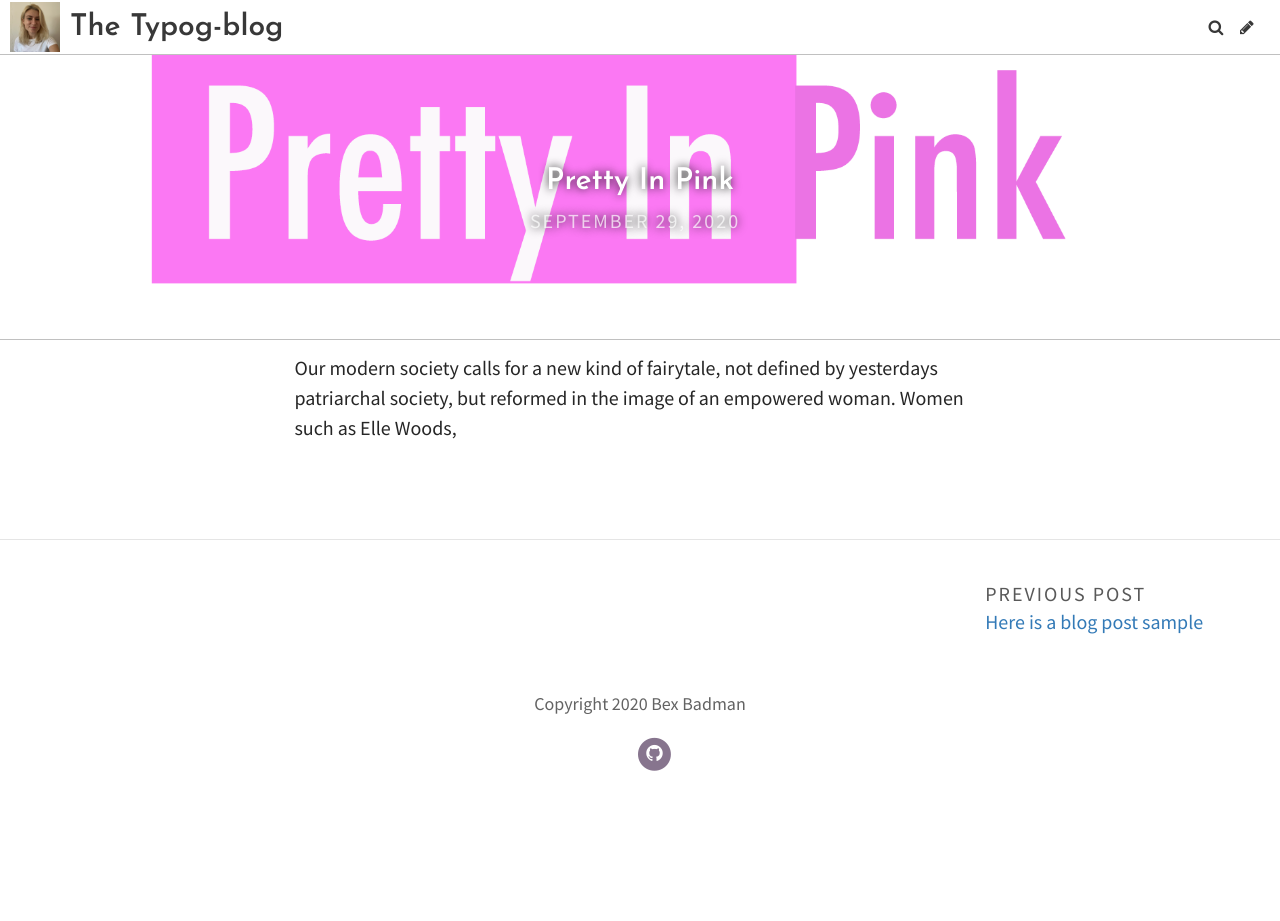
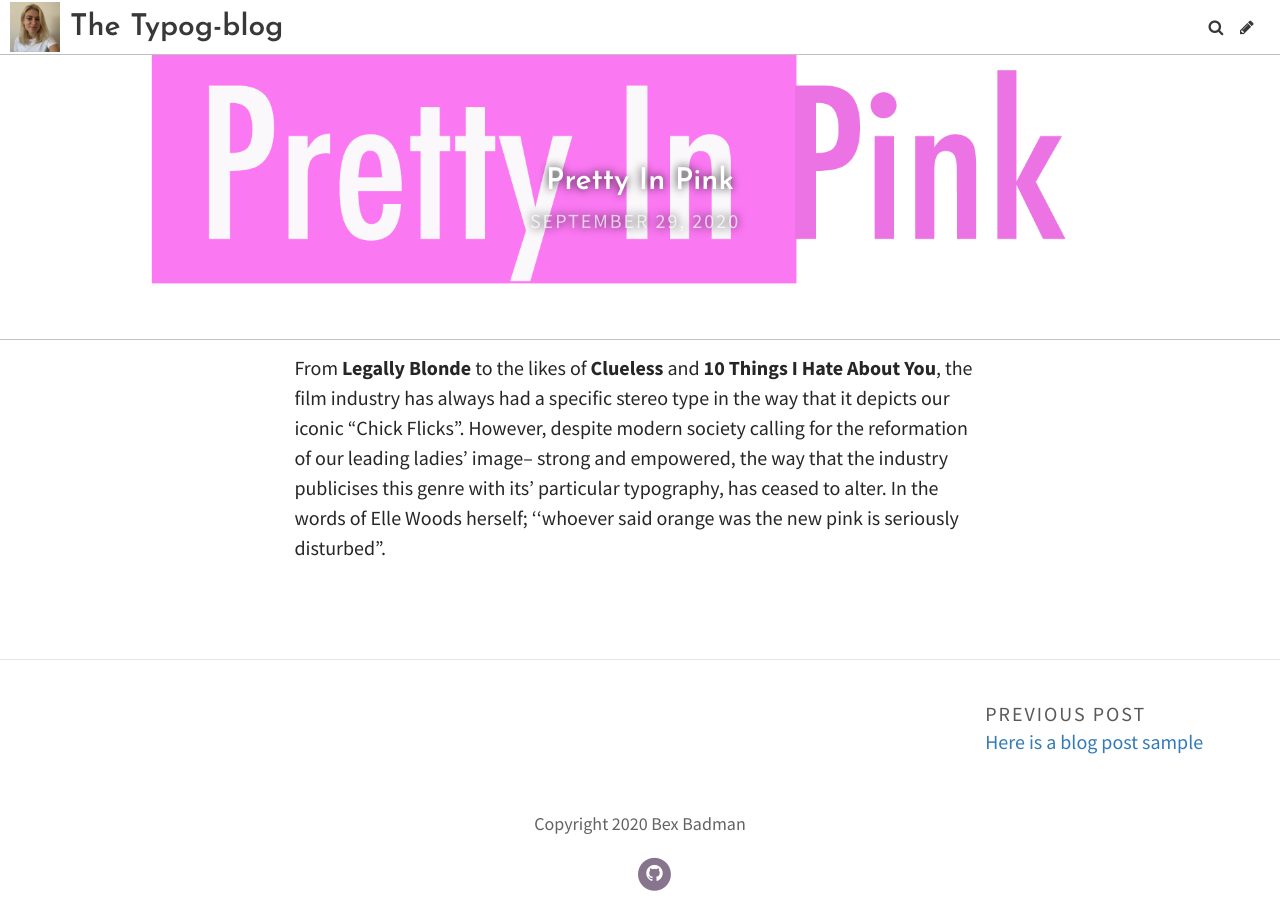
Before and after one commit to rebeccabadman1999/Bex-Badman-Blog, a Jekyll site: the page built from _posts/2020-09-29-pretty-in-pink.md, in a window 1280 px wide. Built offline with Jekyll 4.4.1, drawn with Linux system fonts in a browser that asks for light colours; some web fonts are replaced; before the commit the page ends 900 px from its top, so only the background shows below that.

Commit message:
Update Post “2020-09-29-pretty-in-pink”

```diff
--- a/_posts/2020-09-29-pretty-in-pink.md
+++ b/_posts/2020-09-29-pretty-in-pink.md
@@ -5,4 +5,4 @@
 header_feature_image: ../uploads/pink-title-pic.png
 comments: true
 ---
-Our modern society calls for a new kind of fairytale, not defined by yesterdays patriarchal society, but reformed in the image of an empowered woman. Women such as Elle Woods,
+From **Legally Blonde** to the likes of **Clueless** and **10 Things I Hate About You**, the film industry has always had a specific stereo type in the way that it depicts our iconic "Chick Flicks". However, despite modern society calling for the reformation of our leading ladies' image-- strong and empowered, the way that the industry publicises this genre with its' particular typography, has ceased to alter. In the words of Elle Woods herself; ''whoever said orange was the new pink is seriously disturbed".
```
